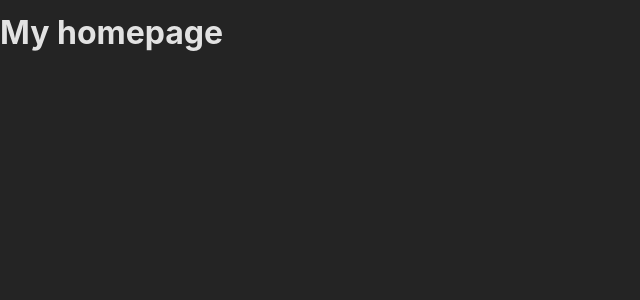
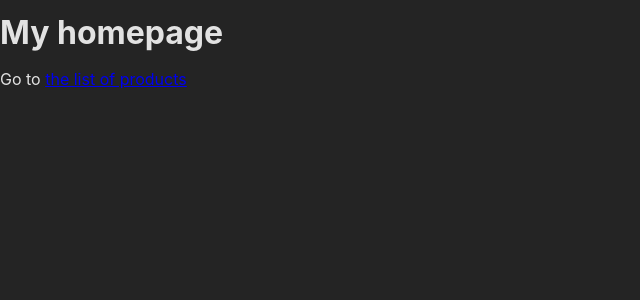
Before and after one commit to deivisondc/react-complete-guide-course, a React (Create React App) app in the folder Section 21 - Building a Multi-Page SPA with React Router/01-starting-project/: page / in a window 1280 px wide. Shown: the top 300 px of the page, without its empty margins (0-640 px from the left). Built offline with nearby package versions, Linux system fonts and the light colour scheme.

Commit message:
section 21 - using links

```diff
--- a/Section 21 - Building a Multi-Page SPA with React Router/01-starting-project/src/pages/Home.js
+++ b/Section 21 - Building a Multi-Page SPA with React Router/01-starting-project/src/pages/Home.js
@@ -1,5 +1,15 @@
+import { Link } from "react-router-dom";
+
 function HomePage() {
-  return <h1>My homepage</h1>;
+  return (
+    <>
+      <h1>My homepage</h1>
+
+      <p>
+        Go to <Link to="/products">the list of products</Link>
+      </p>
+    </>
+  );
 }
 
 export default HomePage;
```
